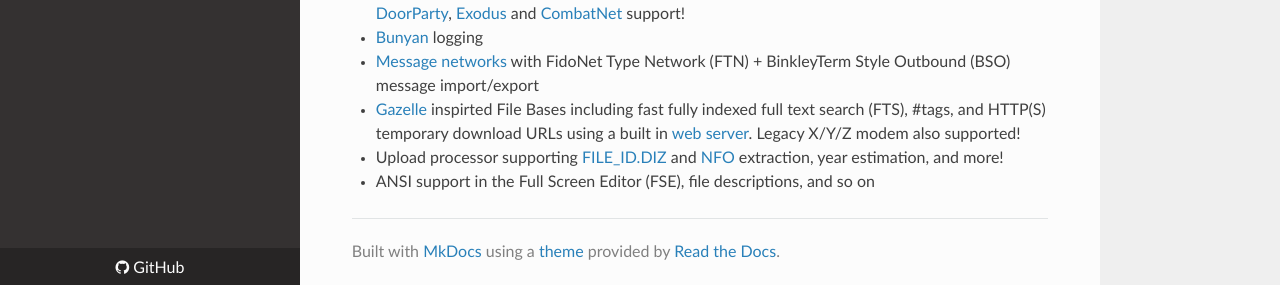
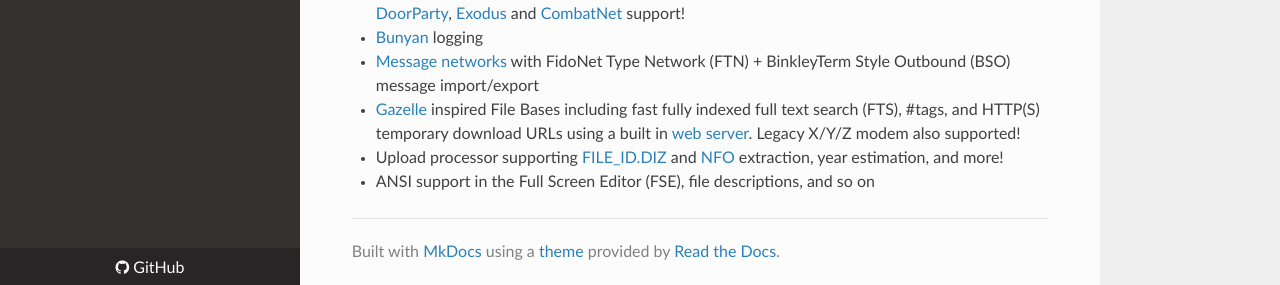
Before and after one commit to NuSkooler/enigma-bbs, an MkDocs documentation site: the page built from docs/index.md, in a window 1280 px wide and 1329 px high. Shown: the part 1041-1326 px from the top of the window. Built offline with MkDocs 1.6.1, drawn with Linux system fonts in a browser that asks for light colours; nearby versions of some CDN libraries; old or Windows-style settings are respelled for this version of MkDocs.

Commit message:
Spelling

```diff
--- a/docs/index.md
+++ b/docs/index.md
@@ -22,6 +22,6 @@ ENiGMA½ is a modern BBS software with a nostalgic flair!
  * [Door support](docs/doors.md) including common dropfile formats for legacy DOS doors. Built in [BBSLink](http://bbslink.net/), [DoorParty](http://forums.throwbackbbs.com/), [Exodus](https://oddnetwork.org/exodus/) and [CombatNet](http://combatnet.us/) support!
  * [Bunyan](https://github.com/trentm/node-bunyan) logging
  * [Message networks](docs/msg_networks.md) with FidoNet Type Network (FTN) + BinkleyTerm Style Outbound (BSO) message import/export
- * [Gazelle](https://github.com/WhatCD/Gazelle) inspirted File Bases including fast fully indexed full text search (FTS), #tags, and HTTP(S) temporary download URLs using a built in [web server](docs/web_server.md). Legacy X/Y/Z modem also supported!
+ * [Gazelle](https://github.com/WhatCD/Gazelle) inspired File Bases including fast fully indexed full text search (FTS), #tags, and HTTP(S) temporary download URLs using a built in [web server](docs/web_server.md). Legacy X/Y/Z modem also supported!
  * Upload processor supporting [FILE_ID.DIZ](https://en.wikipedia.org/wiki/FILE_ID.DIZ) and [NFO](https://en.wikipedia.org/wiki/.nfo) extraction, year estimation, and more!
  * ANSI support in the Full Screen Editor (FSE), file descriptions, and so on
```
Also changed, not shown: README.md (+1 -1 lines).
